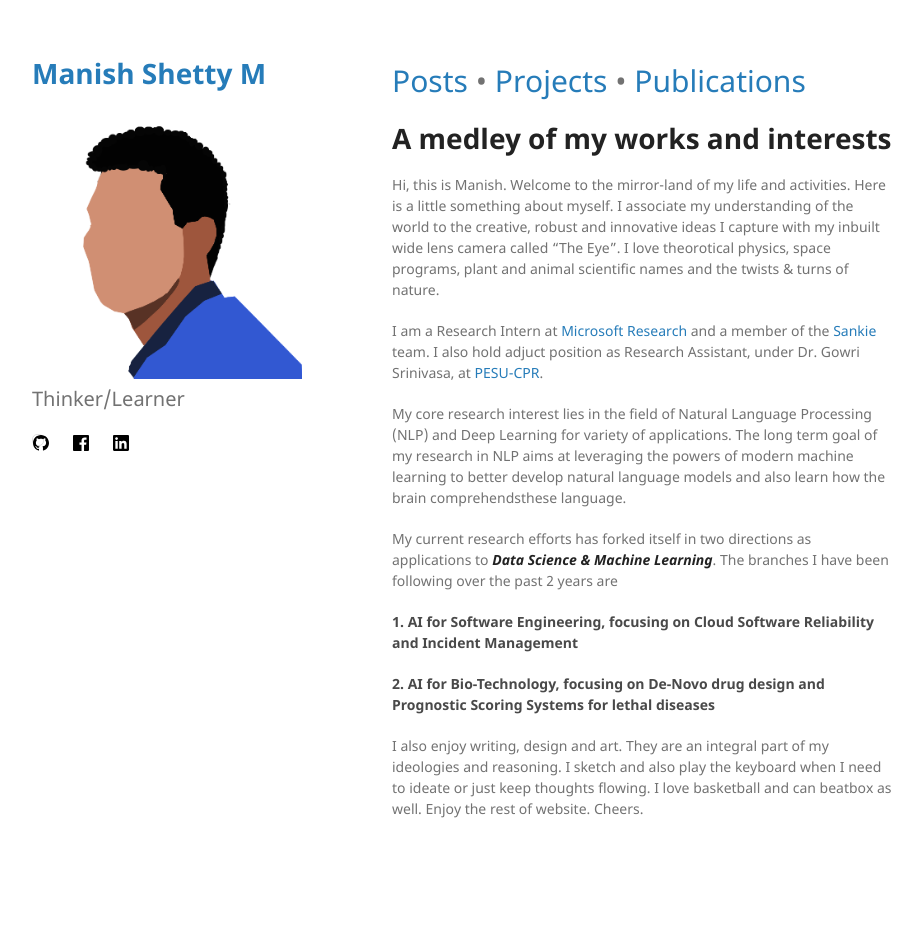
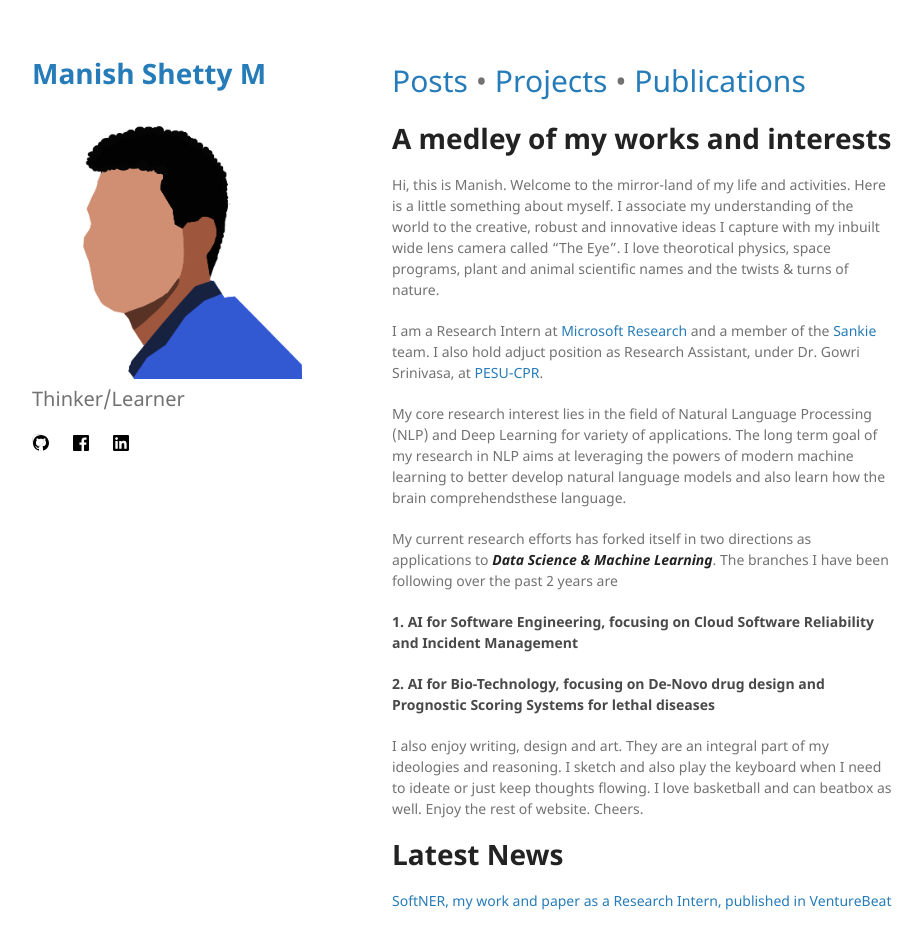
Before and after one commit to manishshettym/manishshettym.github.io, a Jekyll site: the page built from index.md, in a window 1280 px wide and 981 px high. Shown: the top 949 px of the window, without its empty margins (178-1100 px from the left). Built offline with Jekyll 4.4.1, drawn with Linux system fonts in a browser that asks for light colours.

Commit message:
latest news

```diff
--- a/index.md
+++ b/index.md
@@ -23,3 +23,8 @@ My current research efforts has forked itself in two directions as applications
 #### 2. AI for Bio-Technology, focusing on De-Novo drug design and Prognostic Scoring Systems for lethal diseases
 
 I also enjoy writing, design and art. They are an integral part of my ideologies and reasoning. I sketch and also play the keyboard when I need to ideate or just keep thoughts flowing. I love basketball and can beatbox as well. Enjoy the rest of website. Cheers.
+
+
+# Latest News
+
+[SoftNER, my work and paper as a Research Intern, published in VentureBeat](https://venturebeat.com/2020/07/14/microsofts-softner-ai-uses-unsupervised-learning-to-help-triage-cloud-service-outages/)
```
Also changed, not shown: publications.md (+1 -1 lines).
